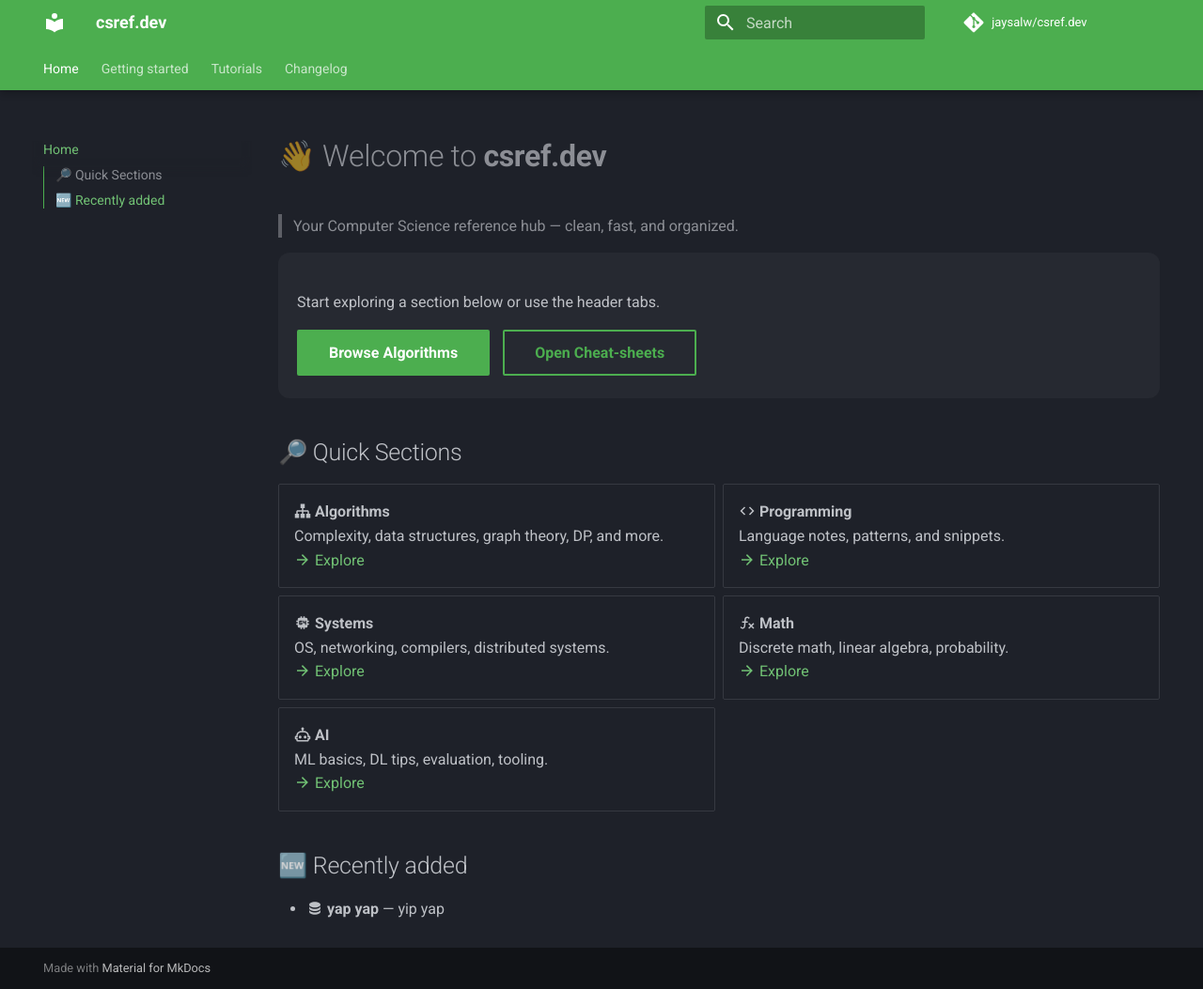
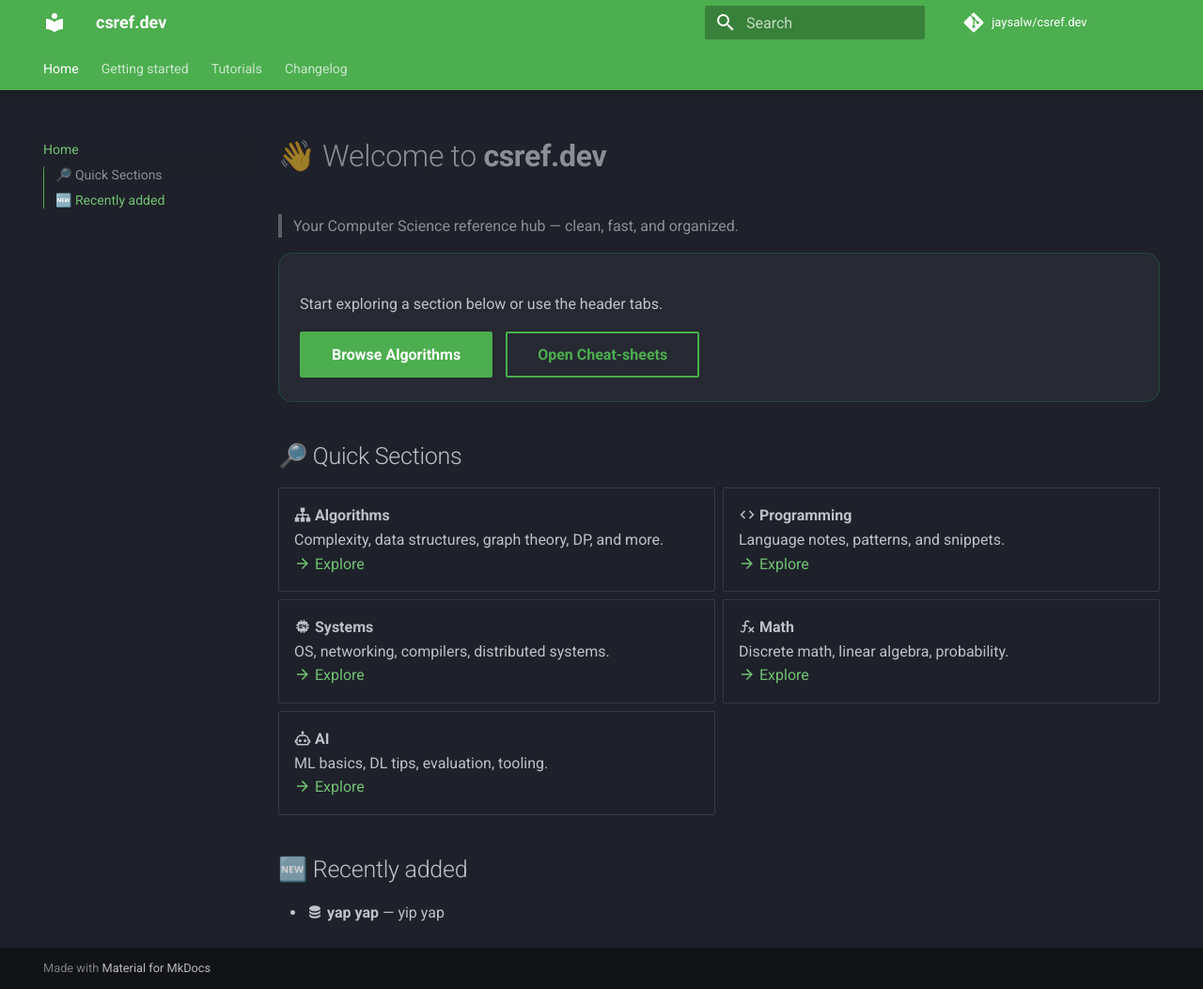
Before and after one commit to jaysalw/csref.dev, an MkDocs documentation site: the page built from docs/index.md, in a window 1280 px wide and 1053 px high. Shown: the whole window at 94% size. Built offline with MkDocs 1.6.1 and Material for MkDocs 9.7.7, drawn with Linux system fonts in a browser that asks for light colours; comment, search, counter and statistics services are not loaded.

Commit message:
fix: update custom.css for improved styling and hover effects

```diff
--- a/docs/assets/custom.css
+++ b/docs/assets/custom.css
@@ -1,21 +1,30 @@
-/* wider content */
+/* Terminal-green vibe (neon-ish, but readable) */
 :root {
-  --md-typeset-max-width: 52rem;
+  --md-primary-fg-color: #00ff66;         /* links, brand accents */
+  --md-accent-fg-color:  #a6ff00;         /* buttons, accents */
+  --md-default-bg-color: #0a0a0a;         /* page background */
+  --md-typeset-a-color:  #00ff99;         /* text links */
+  --md-code-bg-color:    #0f0f0f;         /* code blocks */
+  --md-default-fg-color: rgba(220,255,220,0.9);
 }
 
-/* homepage hero */
+/* subtle glow on hover for links & sidebar */
+a, .md-nav__link {
+  transition: color .15s ease, text-shadow .15s ease;
+}
+a:hover, .md-nav__link:hover {
+  text-shadow: 0 0 6px rgba(0,255,102,.7);
+}
+
+/* hero box on homepage */
 .hero {
   margin: 0 0 1.2rem 0;
-  padding: 1.2rem 1rem;
-  border-radius: 0.6rem;
-  background: var(--md-default-fg-color--lightest);
-}
-[data-md-color-scheme="slate"] .hero {
+  padding: 1.25rem 1.1rem;
+  border-radius: .75rem;
   background: rgba(255,255,255,.04);
+  border: 1px solid rgba(0,255,102,.15);
 }
 .hero .md-button { margin-right: .5rem; }
 
 /* card grid spacing tweak */
-.grid.cards > ul {
-  margin-top: .2rem;
-}
+.grid.cards > ul { margin-top: .2rem; }
```
